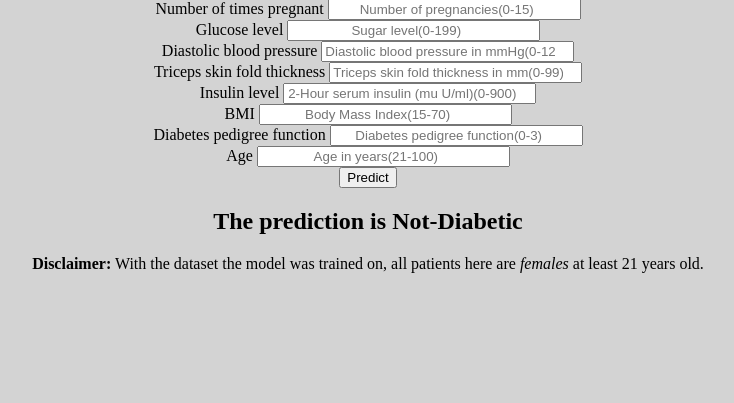
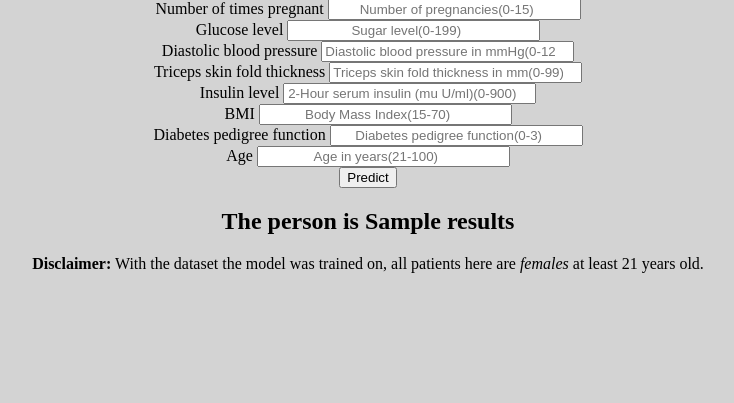
Before and after one commit to LoyumM/Diabetes-classification-with-deployment, a Flask app: template templates/home.html in a window 1280 px wide. Shown: the part 107-510 px from the top of the page, without its empty margins (272-1006 px from the left). Run offline with Flask 3, Linux system fonts and the light colour scheme; the template is opened without the code that fills it: most values are stand-ins (such as "Sample title", 1, 10 or a date in 2020).

Commit message:
minor changes

```diff
--- a/application.py
+++ b/application.py
@@ -34,8 +34,14 @@ def predict_datapoint():
         predict_pipeline = PredictPipeline()
         results = predict_pipeline.predict(pred_df)
 
-        return render_template('home.html',results=results[0])
+        if results[0] == 1:
+            results = "Diabetic"
+        else:
+            results = "Non-Diabetic"
+
+        # return render_template('home.html',results=results[0])
+        return render_template('home.html',results=results)
 
 if __name__ == "__main__":
-    app.run(host = "0.0.0.0", port = 8000)
-    # app.run(host = "0.0.0.0", debug = True)
+    # app.run(host = "0.0.0.0", port = 8000)
+    app.run(host = "0.0.0.0", debug = True)
--- a/templates/home.html
+++ b/templates/home.html
@@ -79,9 +79,12 @@
             <input class="btn btn-primary" type="submit" value="Predict" required />
         </div>
     </form>
+    <!--<h2 style="text-align: center;">
+        The person is {% if results == 1.0 %}Diabetic{% else %}Not-Diabetic{% endif %}
+     </h2>-->
     <h2 style="text-align: center;">
-        The prediction is {% if results == 1.0 %}Diabetic{% else %}Not-Diabetic{% endif %}
-     </h2>
+        The person is {{results}}
+    </h2>
 
     <p><strong>Disclaimer:</strong> With the dataset the model was trained on, all patients here are <em>females</em> at least 21 years old.</p>
    <body>
```
Also changed, not shown: README.md, notebook/data/screenshot.png (deleted), 1 other file.
